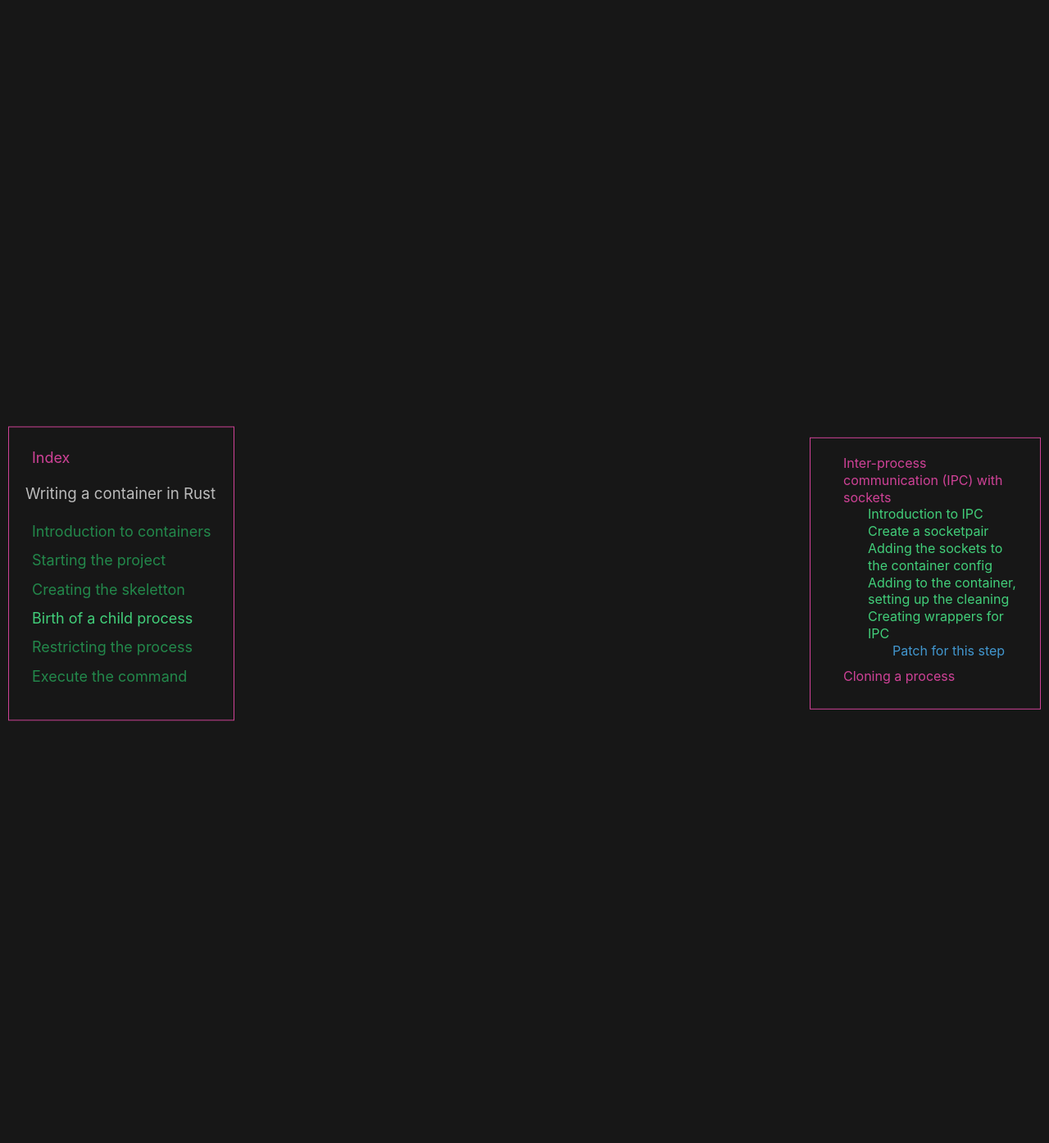
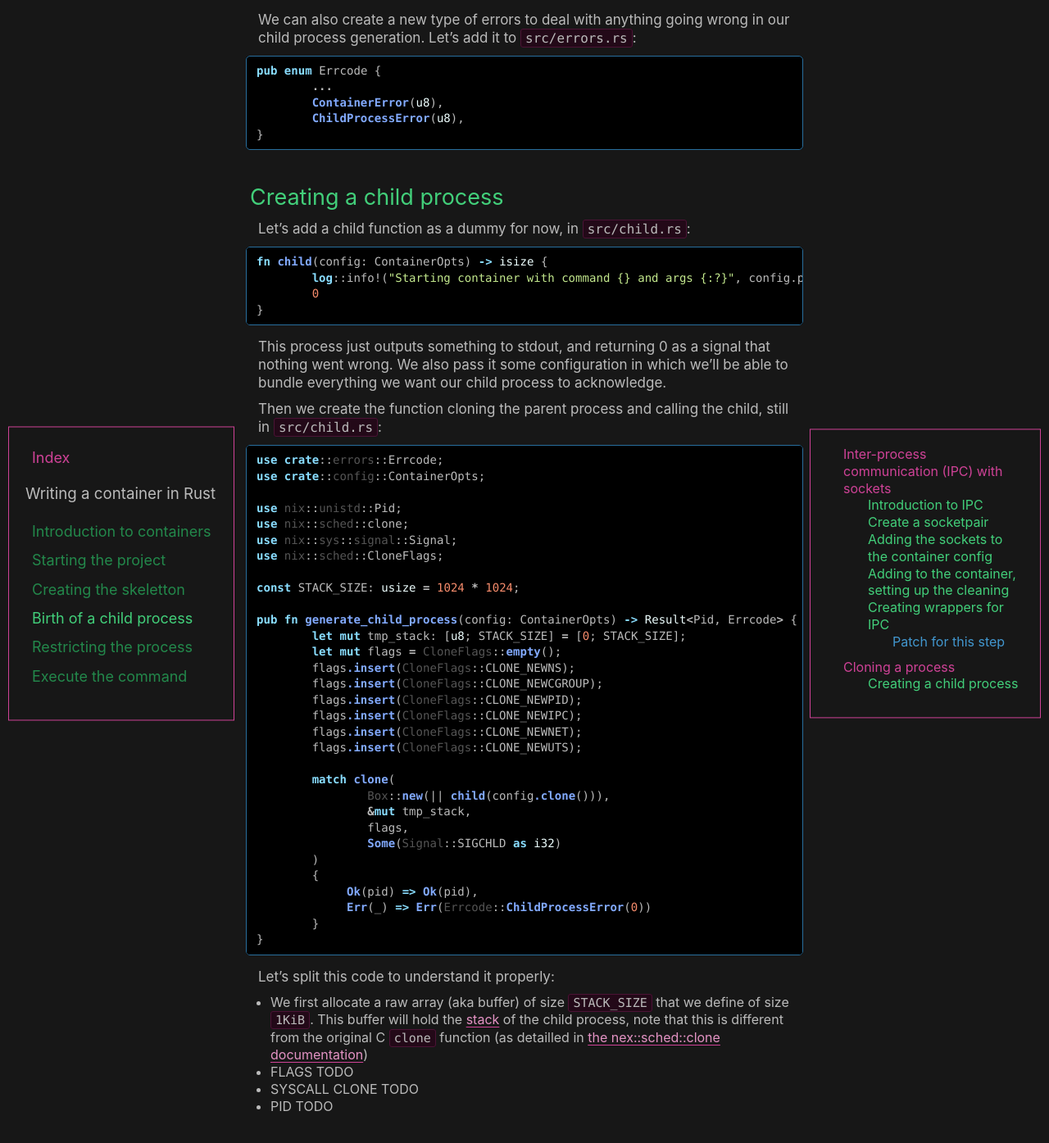
Before and after one commit to litchipi/litchipi.github.io, a Jekyll site: the page built from _posts/2021-09-13-container-in-rust-part4.md, in a window 1280 px wide and 1400 px high, scrolled down 5104 px. Shown: the top 1395 px of the window at 82% size. Built offline with Jekyll 4.4.1, drawn with Linux system fonts in a browser that asks for light colours; some of the changed text lies outside the part shown.

Commit message:
container in rust part4: Cloning the process (wip)

````diff
--- a/_posts/2021-09-13-container-in-rust-part4.md
+++ b/_posts/2021-09-13-container-in-rust-part4.md
@@ -199,6 +199,76 @@ The raw patch to apply on the previous step can be found [here][patch-step7]
 
 
 # Cloning a process
+In order to regroup everything related to the cloning and management of the child process, let's
+create a new module `child` in a file `src/child.rs`. Let's add it to `src/main.rs`:
+``` rust
+...
+mod config;
+mod child;
+```
+We can also create a new type of errors to deal with anything going wrong in our child process
+generation. Let's add it to `src/errors.rs`:
+``` rust
+pub enum Errcode {
+	...
+	ContainerError(u8),
+	ChildProcessError(u8),
+}
+```
+
+## Creating a child process
+Let's add a child function as a dummy for now, in `src/child.rs`:
+``` rust
+fn child(config: ContainerOpts) -> isize {
+	log::info!("Starting container with command {} and args {:?}", config.path.to_str().unwrap(), config.argv);
+	0
+}
+```
+This process just outputs something to stdout, and returning 0 as a signal that nothing went wrong.
+We also pass it some configuration in which we'll be able to bundle everything we want our
+child process to acknowledge.
+
+Then we create the function cloning the parent process and calling the child, still in `src/child.rs`:
+``` rust
+use crate::errors::Errcode;
+use crate::config::ContainerOpts;
+
+use nix::unistd::Pid;
+use nix::sched::clone;
+use nix::sys::signal::Signal;
+use nix::sched::CloneFlags;
+
+const STACK_SIZE: usize = 1024 * 1024;
+
+pub fn generate_child_process(config: ContainerOpts) -> Result<Pid, Errcode> {
+	let mut tmp_stack: [u8; STACK_SIZE] = [0; STACK_SIZE];
+	let mut flags = CloneFlags::empty();
+	flags.insert(CloneFlags::CLONE_NEWNS);
+	flags.insert(CloneFlags::CLONE_NEWCGROUP);
+	flags.insert(CloneFlags::CLONE_NEWPID);
+	flags.insert(CloneFlags::CLONE_NEWIPC);
+	flags.insert(CloneFlags::CLONE_NEWNET);
+	flags.insert(CloneFlags::CLONE_NEWUTS);
+
+	match clone(
+		Box::new(|| child(config.clone())),
+		&mut tmp_stack,
+		flags,
+		Some(Signal::SIGCHLD as i32)
+	)
+	{
+	     Ok(pid) => Ok(pid),
+	     Err(_) => Err(Errcode::ChildProcessError(0))
+	}
+}
+```
+Let's split this code to understand it properly:
+- We first allocate a raw array (aka buffer) of size `STACK_SIZE` that we define of size `1KiB`.
+This buffer will hold the [stack][whatis-stack] of the child process, note that this is different
+from the original C `clone` function (as detailled in [the nex::sched::clone documentation][docs-clone])
+- FLAGS TODO
+- SYSCALL CLONE TODO
+- PID TODO
 
 [code-step7]: https://github.com/litchipi/crabcan/tree/step7/
 [patch-step7]: https://github.com/litchipi/crabcan/commit/step7.diff
@@ -206,6 +276,8 @@ The raw patch to apply on the previous step can be found [here][patch-step7]
 [ipctuto]: https://opensource.com/article/19/4/interprocess-communication-linux-networking
 [man-socketpair]: https://man7.org/linux/man-pages/man2/socketpair.2.html
 [man-exec]: https://man7.org/linux/man-pages/man3/exec.3.html
+[docs-clone]: https://docs.rs/nix/0.23.0/nix/sched/fn.clone.html
+[whatis-stack]: http://www.c-jump.com/CIS77/ASM/Stack/lecture.html
 
 [AddressFamily-docs]: https://docs.rs/nix/0.22.1/nix/sys/socket/enum.AddressFamily.html
 [SockType-docs]: https://docs.rs/nix/0.22.1/nix/sys/socket/enum.SockType.html
````
